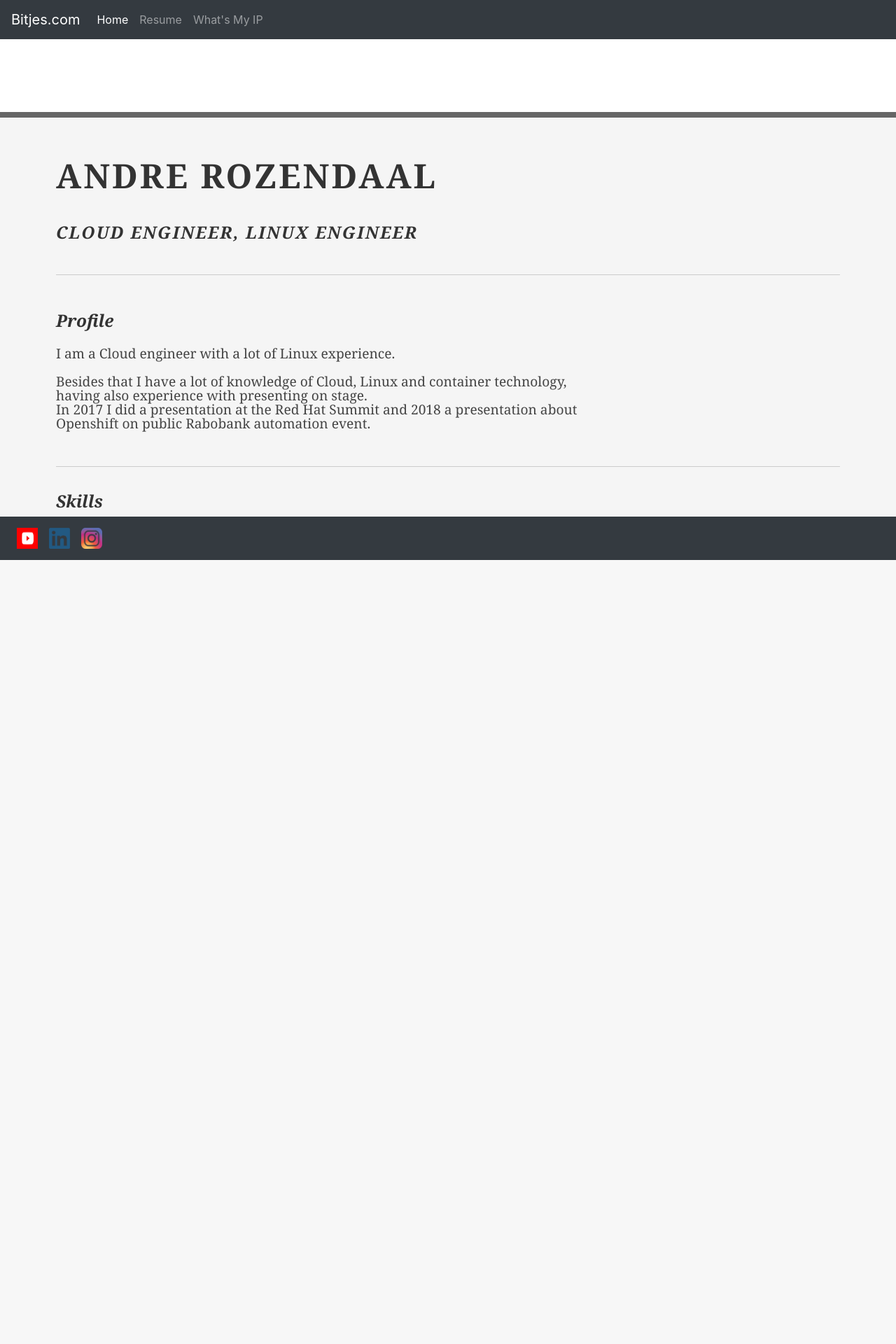
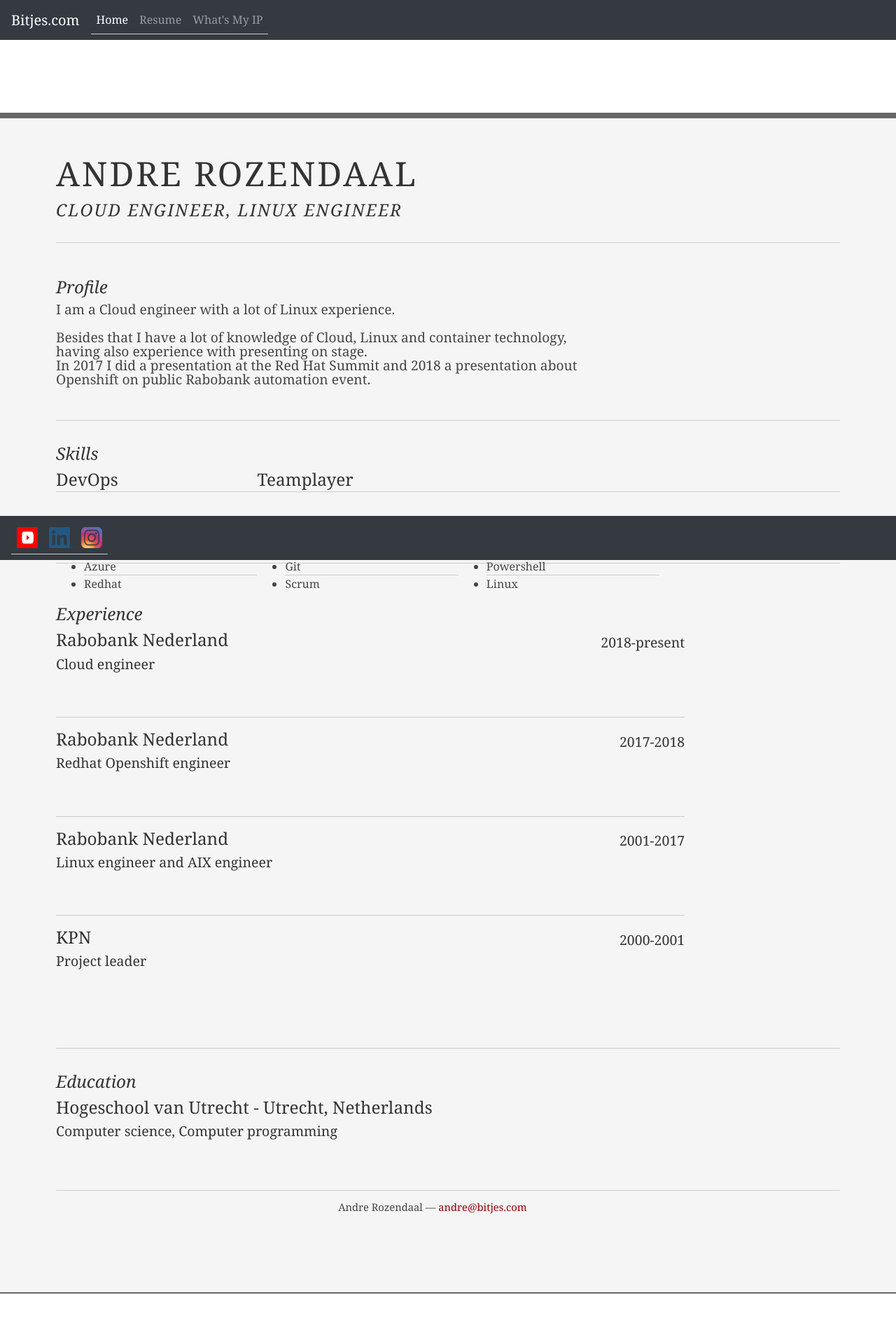
Before and after one commit to AndreRozendaal/DjangoWebsite, a Django app: page /resume/ in a window 1280 px wide. Shown: the top 1920 px of the page at 70% size. Before the commit the page ends 800 px from the top, so only its background shows below. Run offline with Django 3.2, Linux system fonts and the light colour scheme; some libraries are stand-ins or nearby versions.

Commit message:
resume in one page, only css issue

```diff
--- a/bitjes/settings.py
+++ b/bitjes/settings.py
@@ -133,7 +133,7 @@ CSRF_COOKIE_SAMESIRE = 'Strict'
 SESSION_COOKIE_SECURE = True
 SECURE_BROWSER_XSS_FILTER = True
 SECURE_CONTENT_TYPE_NOSNIFF = True
-SECURE_SSL_REDIRECT = True
+#SECURE_SSL_REDIRECT = True
 X_FRAME_OPTIONS = 'SAMEORIGIN'
 SECURE_HSTS_SECONDS = 300
 SECURE_HSTS_INCLUDE_SUBDOMAINS = True
--- a/resume/templates/resume.html
+++ b/resume/templates/resume.html
@@ -11,31 +11,12 @@
 
     <!-- Bootstrap CSS -->
     <link rel="stylesheet" href="https://stackpath.bootstrapcdn.com/bootstrap/4.3.1/css/bootstrap.min.css" integrity="sha384-ggOyR0iXCbMQv3Xipma34MD+dH/1fQ784/j6cY/iJTQUOhcWr7x9JvoRxT2MZw1T" crossorigin="anonymous">
+    <link rel="stylesheet" type="text/css" href="http://yui.yahooapis.com/2.7.0/build/reset-fonts-grids/reset-fonts-grids.css" media="all" />
+    <link rel="stylesheet" type="text/css" href="resume.css" />
 
 
 	<title>Andre Rozendaal | Cloud engineer | andre@bitjes.com</title>
-	<style type="text/css">
-        html {
-            overflow: auto;
-        }
 
-        html,
-        body,
-        div,
-        iframe {
-            overflow: hidden;
-            margin: 0px;
-            padding: 0px;
-            border: none;
-            display: block;
-			      width: 100%;
-			      height: 100%;
-            border: none;
-            overflow-y: hidden;
-            overflow-x: hidden;
-        }
-
-    </style>
     </head>
     <body>
       <nav class="navbar navbar-expand-lg navbar-dark bg-dark">
@@ -59,15 +40,151 @@
       </nav>
       <br/>
 
+      <div id="doc2" class="yui-t7">
+        <div id="inner">
 
-		<iframe src="/static/resume/resume1.html"
-		frameborder="0"
-		marginheight="0"
-		marginwidth="0"
-		width="100%"
-		height="1600px"
-		scrolling="none">
-	  </iframe>
+          <div id="hd">
+            <div class="yui-gc">
+              <div class="yui-u first">
+                <h1>Andre Rozendaal</h1>
+                <h2>Cloud Engineer, Linux Engineer</h2>
+              </div>
+
+              <div class="yui-u">
+              </div>
+            </div><!--// .yui-gc -->
+          </div><!--// hd -->
+
+          <div id="bd">
+            <div id="yui-main">
+              <div class="yui-b">
+
+                <div class="yui-gf">
+                  <div class="yui-u first">
+                    <h2>Profile</h2>
+                  </div>
+                  <div class="yui-u">
+                    <p class="enlarge">
+                        I am a Cloud engineer with a lot of Linux experience. <BR><BR> Besides that I have a lot of knowledge of Cloud, Linux and container technology, having also experience with presenting on stage. <BR>
+                        In 2017 I did a presentation at the Red Hat Summit and 2018 a presentation about Openshift on public Rabobank automation event.
+                    </p>
+                  </div>
+                </div><!--// .yui-gf -->
+
+                <div class="yui-gf">
+                  <div class="yui-u first">
+                    <h2>Skills</h2>
+                  </div>
+                  <div class="yui-u">
+
+                      <div class="talent">
+                        <h2>DevOps</h2>
+                        <p></p>
+                      </div>
+
+                      <div class="talent">
+                        <h2>Teamplayer</h2>
+                        <p></p>
+                      </div>
+
+                      <div class="talent">
+                        <h2></h2>
+                        <p></p>
+                      </div>
+                  </div>
+                </div><!--// .yui-gf -->
+
+                <div class="yui-gf">
+                  <div class="yui-u first">
+                    <h2>Technical</h2>
+                  </div>
+                  <div class="yui-u">
+                    <ul class="talent">
+                      <li>Python</li>
+                      <li>Azure</li>
+                      <li class="last">Redhat</li>
+                    </ul>
+
+                    <ul class="talent">
+                      <li>Azure Devops</li>
+                      <li>Git</li>
+                      <li class="last">Scrum</li>
+                    </ul>
+
+                    <ul class="talent">
+                      <li>Bash</li>
+                      <li>Powershell</li>
+                      <li class="last">Linux</li>
+                    </ul>
+                  </div>
+                </div><!--// .yui-gf-->
+
+                <div class="yui-gf">
+
+                  <div class="yui-u first">
+                    <h2>Experience</h2>
+                  </div><!--// .yui-u -->
+
+                  <div class="yui-u">
+
+                    <div class="job">
+                      <h2>Rabobank Nederland</h2>
+                      <h3>Cloud engineer</h3>
+                      <h4>2018-present</h4>
+                      <p> </p>
+                    </div>
+
+                    <div class="job">
+                      <h2>Rabobank Nederland</h2>
+                      <h3>Redhat Openshift engineer</h3>
+                      <h4>2017-2018</h4>
+                      <p> </p>
+                    </div>
+
+                    <div class="job">
+                      <h2>Rabobank Nederland</h2>
+                      <h3>Linux engineer and AIX engineer</h3>
+                      <h4>2001-2017</h4>
+                      <p> </p>
+                    </div>
+
+
+                    <div class="job last">
+                      <h2>KPN</h2>
+                      <h3>Project leader</h3>
+                      <h4>2000-2001</h4>
+                      <p></p>
+                    </div>
+
+                  </div><!--// .yui-u -->
+                </div><!--// .yui-gf -->
+
+
+                <div class="yui-gf last">
+                  <div class="yui-u first">
+                    <h2>Education</h2>
+                  </div>
+                  <div class="yui-u">
+                    <h2>Hogeschool van Utrecht - Utrecht, Netherlands</h2>
+                    <h3>Computer science, Computer programming</h3>
+                  </div>
+                </div><!--// .yui-gf -->
+
+
+              </div><!--// .yui-b -->
+            </div><!--// yui-main -->
+          </div><!--// bd -->
+
+          <div id="ft">
+            <p>Andre Rozendaal &mdash; <a href="mailto:andre@bitjes.com">andre@bitjes.com</a> </p>
+          </div><!--// footer -->
+
+        </div><!-- // inner -->
+
+
+      </div><!--// doc -->
+
+
 
 	<center>
 	<H1>My earned badges:</H1> <BR>
```
Also changed, not shown: resume/templates/resume copy.html (added, +108 -0 lines).
